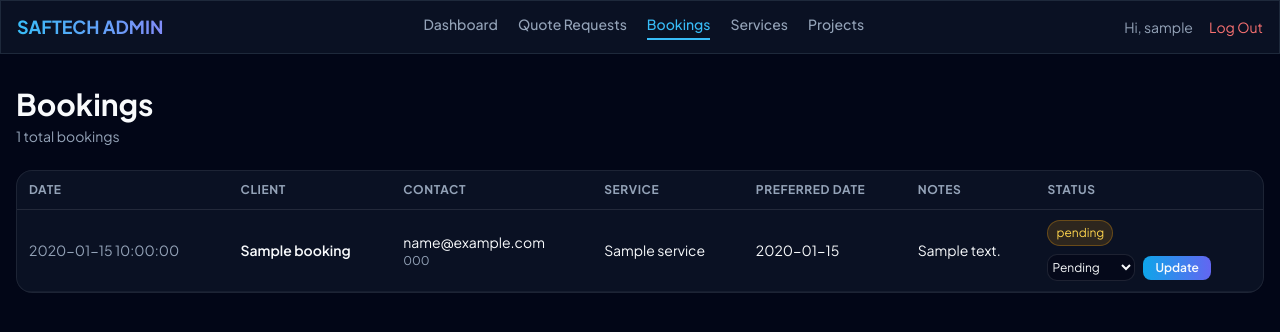
After one commit to Safaritu/SAFTECH-RESOLUTION, a PHP site: page /admin/bookings.php in a window 1280 px wide. The commit adds this page. Shown: the top 332 px of the page. Run offline with PHP 8.4, Linux system fonts and the light colour scheme; the visitor is signed in with stand-in values (Sample User, id 1); tables that the repository leaves empty hold one stand-in row (values such as "Sample post"); a stand-in replaces the project's code that opens the database connection; some libraries are stand-ins or nearby versions.

Commit message:
Add admin bookings management page with status workflow, link in nav and dashboard

```diff
--- a/includes/admin_header.php
+++ b/includes/admin_header.php
@@ -44,6 +44,7 @@ function navClass($page, $current) {
             <nav class="flex gap-5 text-sm font-medium">
                 <a href="dashboard.php" class="pb-1 <?= navClass('dashboard.php', $currentPage) ?>">Dashboard</a>
                 <a href="quotes.php" class="pb-1 <?= navClass('quotes.php', $currentPage) ?>">Quote Requests</a>
+                <a href="bookings.php" class="pb-1 <?= navClass('bookings.php', $currentPage) ?>">Bookings</a>
                 <a href="services.php" class="pb-1 <?= navClass('services.php', $currentPage) ?>">Services</a>
                 <a href="projects.php" class="pb-1 <?= navClass('projects.php', $currentPage) ?>">Projects</a>
             </nav>
--- /dev/null
+++ b/public/admin/bookings.php
@@ -0,0 +1,84 @@
+<?php
+session_start();
+require_once __DIR__ . '/../../includes/db.php';
+
+if (!isset($_SESSION['admin_id'])) {
+    header('Location: login.php');
+    exit;
+}
+
+if ($_SERVER['REQUEST_METHOD'] === 'POST' && isset($_POST['update_status'])) {
+    $id = (int) $_POST['id'];
+    $status = $_POST['status'];
+    $allowed = ['pending', 'confirmed', 'completed', 'cancelled'];
+    if (in_array($status, $allowed, true)) {
+        $stmt = $pdo->prepare("UPDATE bookings SET status = ? WHERE id = ?");
+        $stmt->execute([$status, $id]);
+    }
+    header('Location: bookings.php');
+    exit;
+}
+
+$pageTitle = 'Bookings';
+$bookings = $pdo->query("
+    SELECT b.*, s.title AS service_title
+    FROM bookings b
+    LEFT JOIN services s ON b.service_id = s.id
+    ORDER BY b.created_at DESC
+")->fetchAll();
+
+$statusStyles = [
+    'pending' => 'bg-amber-500/15 text-amber-300 border-amber-500/30',
+    'confirmed' => 'bg-sky-500/15 text-sky-300 border-sky-500/30',
+    'completed' => 'bg-emerald-500/15 text-emerald-300 border-emerald-500/30',
+    'cancelled' => 'bg-red-500/15 text-red-300 border-red-500/30',
+];
+
+require __DIR__ . '/../../includes/admin_header.php';
+?>
+<h1 class="text-2xl md:text-3xl font-bold mb-1">Bookings</h1>
+<p class="text-slate-400 text-sm mb-6"><?= count($bookings) ?> total bookings</p>
+
+<div class="glass rounded-2xl overflow-x-auto">
+    <table class="admin-table">
+        <tr>
+            <th>Date</th>
+            <th>Client</th>
+            <th>Contact</th>
+            <th>Service</th>
+            <th>Preferred Date</th>
+            <th>Notes</th>
+            <th>Status</th>
+        </tr>
+        <?php foreach ($bookings as $b): ?>
+        <tr>
+            <td class="whitespace-nowrap text-slate-400"><?= htmlspecialchars($b['created_at']) ?></td>
+            <td class="font-semibold"><?= htmlspecialchars($b['client_name']) ?></td>
+            <td>
+                <div><?= htmlspecialchars($b['client_email']) ?></div>
+                <?php if ($b['client_phone']): ?><div class="text-slate-400 text-xs"><?= htmlspecialchars($b['client_phone']) ?></div><?php endif; ?>
+            </td>
+            <td><?= htmlspecialchars($b['service_title'] ?? 'General Inquiry') ?></td>
+            <td class="whitespace-nowrap"><?= $b['preferred_date'] ? htmlspecialchars($b['preferred_date']) : '—' ?></td>
+            <td class="max-w-xs"><?= nl2br(htmlspecialchars($b['message'] ?: '—')) ?></td>
+            <td>
+                <span class="inline-block px-2 py-1 rounded-full text-xs border mb-2 <?= $statusStyles[$b['status']] ?? '' ?>"><?= htmlspecialchars($b['status']) ?></span>
+                <form method="POST" class="flex gap-2 items-center">
+                    <input type="hidden" name="id" value="<?= $b['id'] ?>">
+                    <select name="status" class="!w-auto !py-1 !text-xs">
+                        <option value="pending" <?= $b['status'] === 'pending' ? 'selected' : '' ?>>Pending</option>
+                        <option value="confirmed" <?= $b['status'] === 'confirmed' ? 'selected' : '' ?>>Confirmed</option>
+                        <option value="completed" <?= $b['status'] === 'completed' ? 'selected' : '' ?>>Completed</option>
+                        <option value="cancelled" <?= $b['status'] === 'cancelled' ? 'selected' : '' ?>>Cancelled</option>
+                    </select>
+                    <button type="submit" name="update_status" value="1" class="text-xs px-3 py-1 btn-primary rounded-lg font-semibold">Update</button>
+                </form>
+            </td>
+        </tr>
+        <?php endforeach; ?>
+        <?php if (!$bookings): ?>
+        <tr><td colspan="7" class="text-center text-slate-500 py-8">No bookings yet.</td></tr>
+        <?php endif; ?>
+    </table>
+</div>
+<?php require __DIR__ . '/../../includes/admin_footer.php'; ?>
```
Also changed, not shown: public/admin/dashboard.php (+9 -4 lines).
